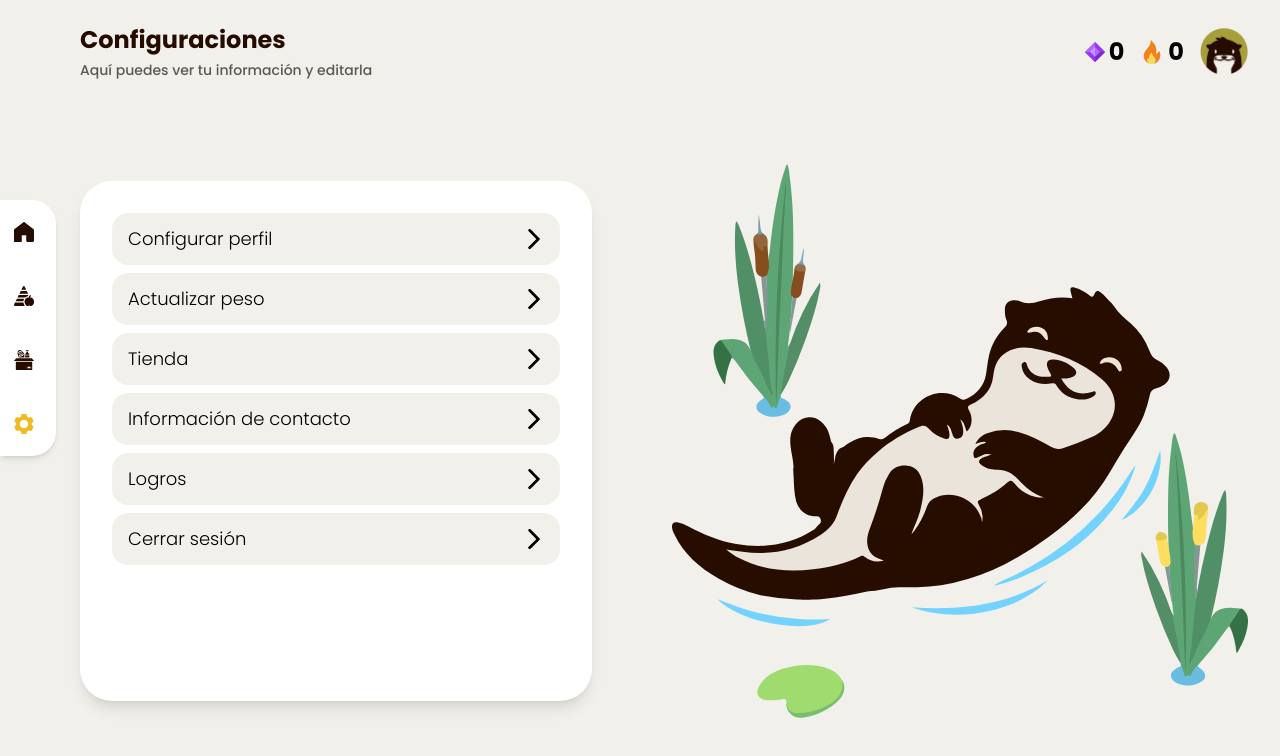
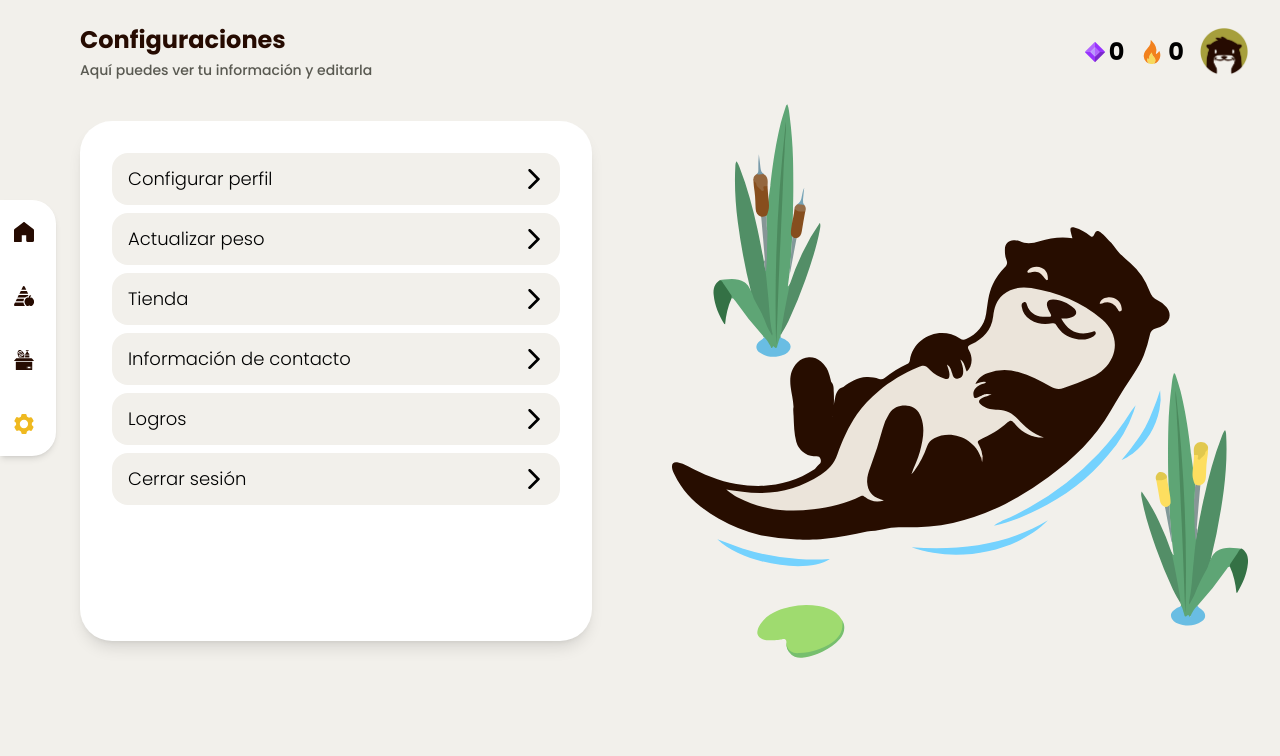
Before and after one commit to Rafiky724/NutrIA, a React (Vite) app in the folder frontend/: page /config in a window 1280 px wide. Shown: the top 756 px of the page. Built offline with nearby package versions, Linux system fonts and the light colour scheme; no server answers; sample sign-in values are in the browser's storage.

Commit message:
Update MainMenu.tsx

```diff
--- a/frontend/src/components/Home/SettingsMenu/MainMenu.tsx
+++ b/frontend/src/components/Home/SettingsMenu/MainMenu.tsx
@@ -29,7 +29,7 @@ export default function MainMenu({ onNavigate, onLogout, options }: Props) {
 
   return (
     <>
-      <div className="flex flex-col md:flex-row items-center gap-6 w-full md:justify-around xl:justify-center xl:gap-20 xl:mt-15">
+      <div className="flex flex-col md:flex-row items-center gap-6 w-full md:justify-around xl:justify-center xl:gap-20">
         <div className="bg-white rounded-4xl shadow-lg p-6 sm:p-8 w-2xs md:w-md xl:w-lg flex flex-col gap-2 ml-10 md:ml-0 h-130">
           {menuOptions.map((option, index) => {
             if (option.link) {
```
